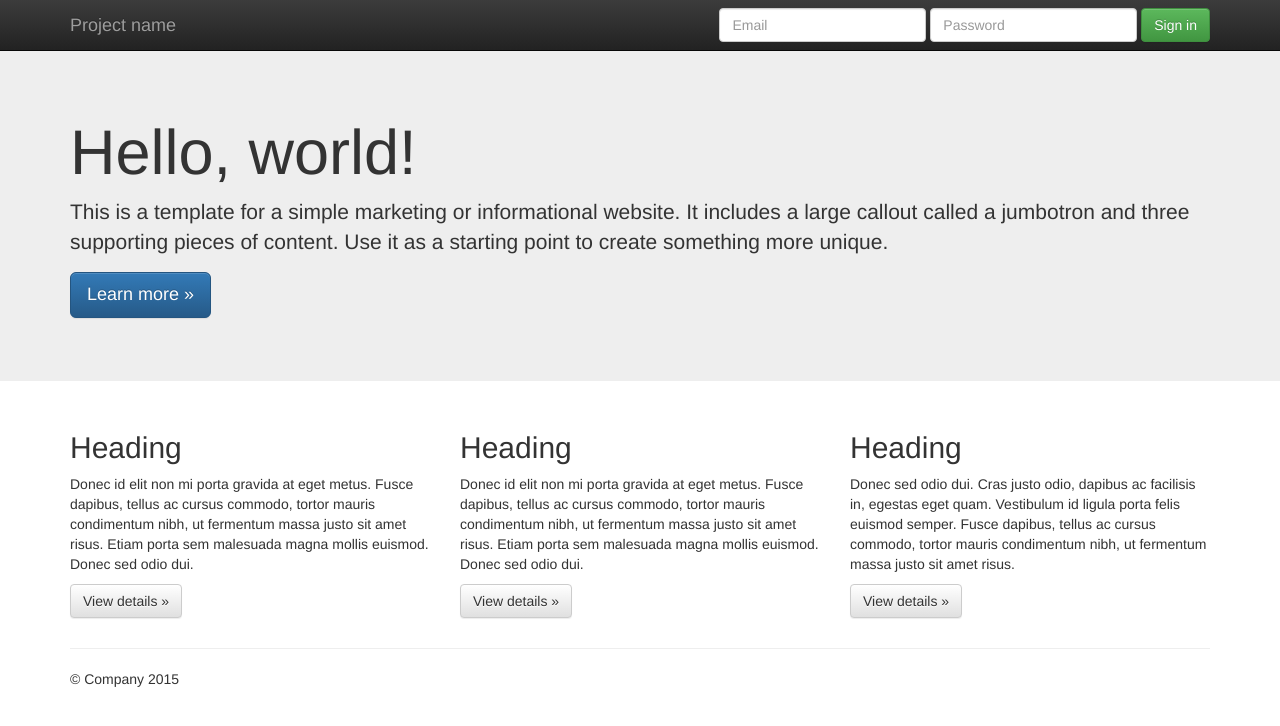
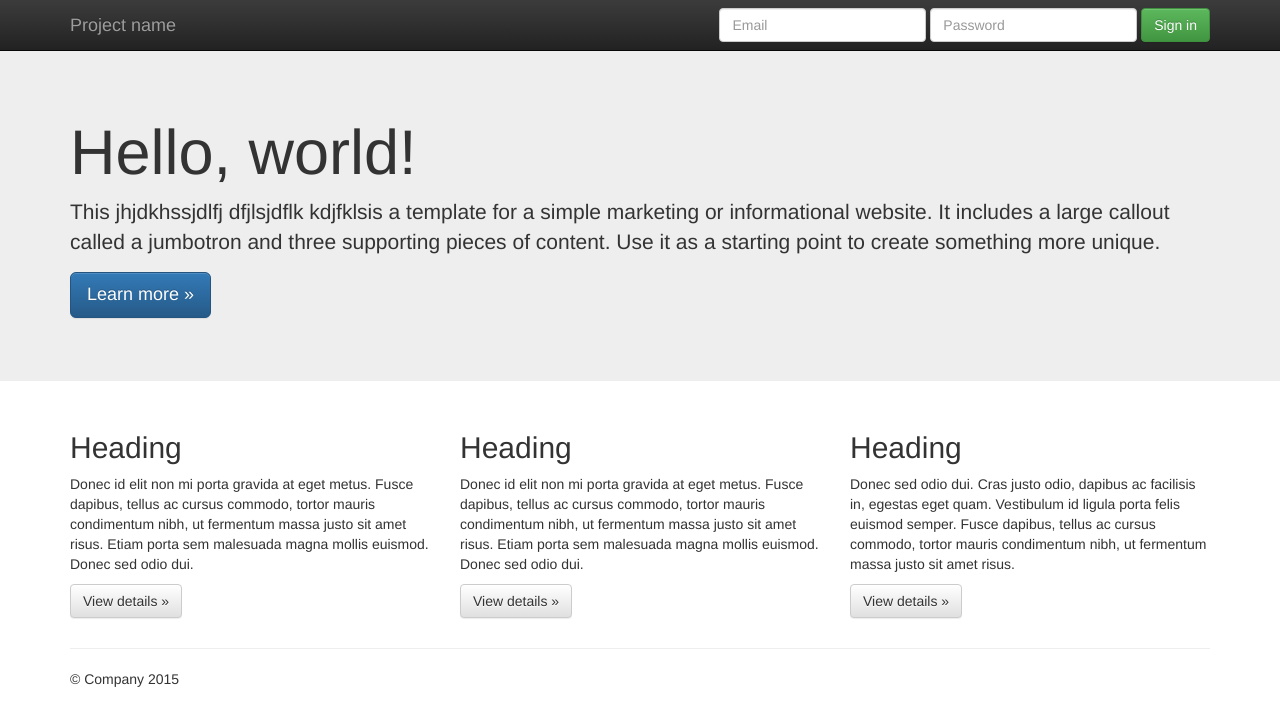
Before and after one commit to punitprakash91/Udemy-test, a plain HTML site: page index.html in a window 1280 px wide. Drawn offline with nearby package versions, Linux system fonts and the light colour scheme.

Commit message:
Update index.html
added description

```diff
--- a/index.html
+++ b/index.html
@@ -56,7 +56,7 @@
     <div class="jumbotron">
       <div class="container">
         <h1>Hello, world!</h1>
-        <p>This is a template for a simple marketing or informational website. It includes a large callout called a jumbotron and three supporting pieces of content. Use it as a starting point to create something more unique.</p>
+        <p>This jhjdkhssjdlfj dfjlsjdflk kdjfklsis a template for a simple marketing or informational website. It includes a large callout called a jumbotron and three supporting pieces of content. Use it as a starting point to create something more unique.</p>
         <p><a class="btn btn-primary btn-lg" href="#" role="button">Learn more &raquo;</a></p>
       </div>
     </div>
```
